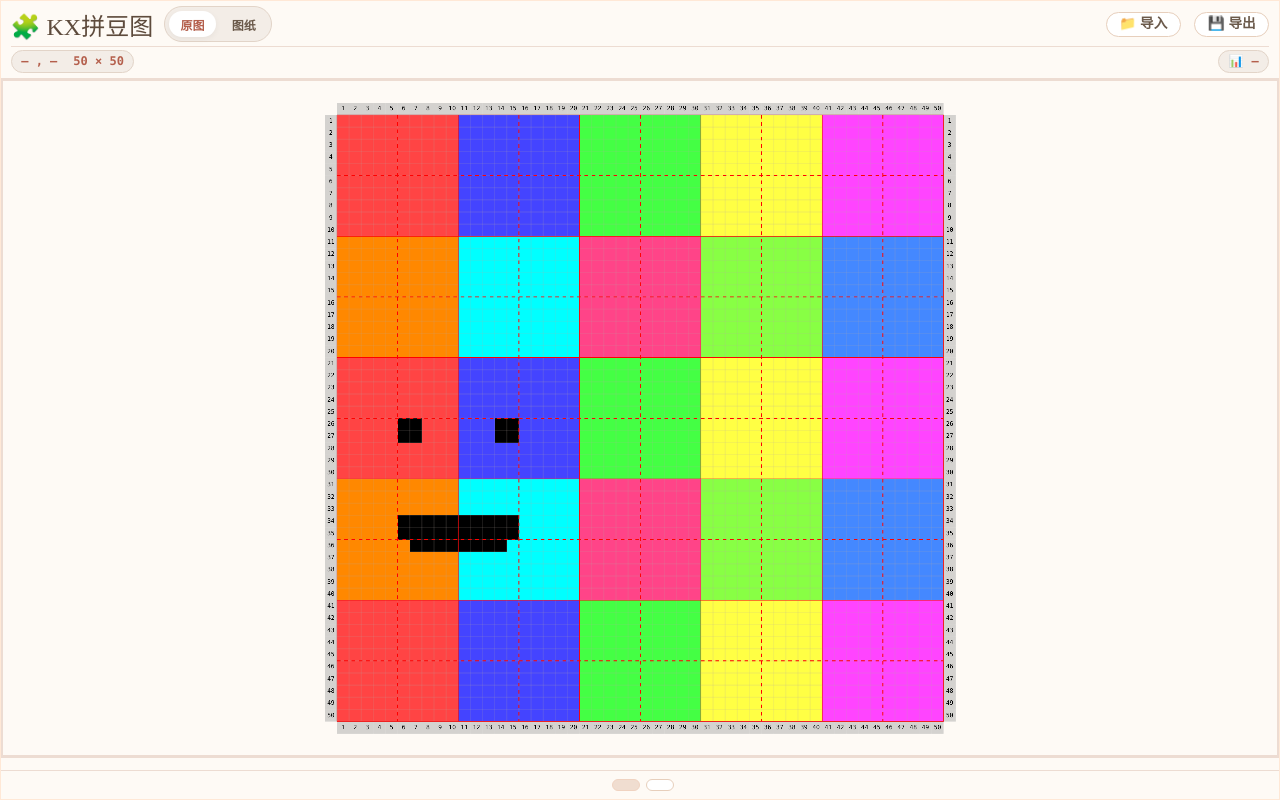
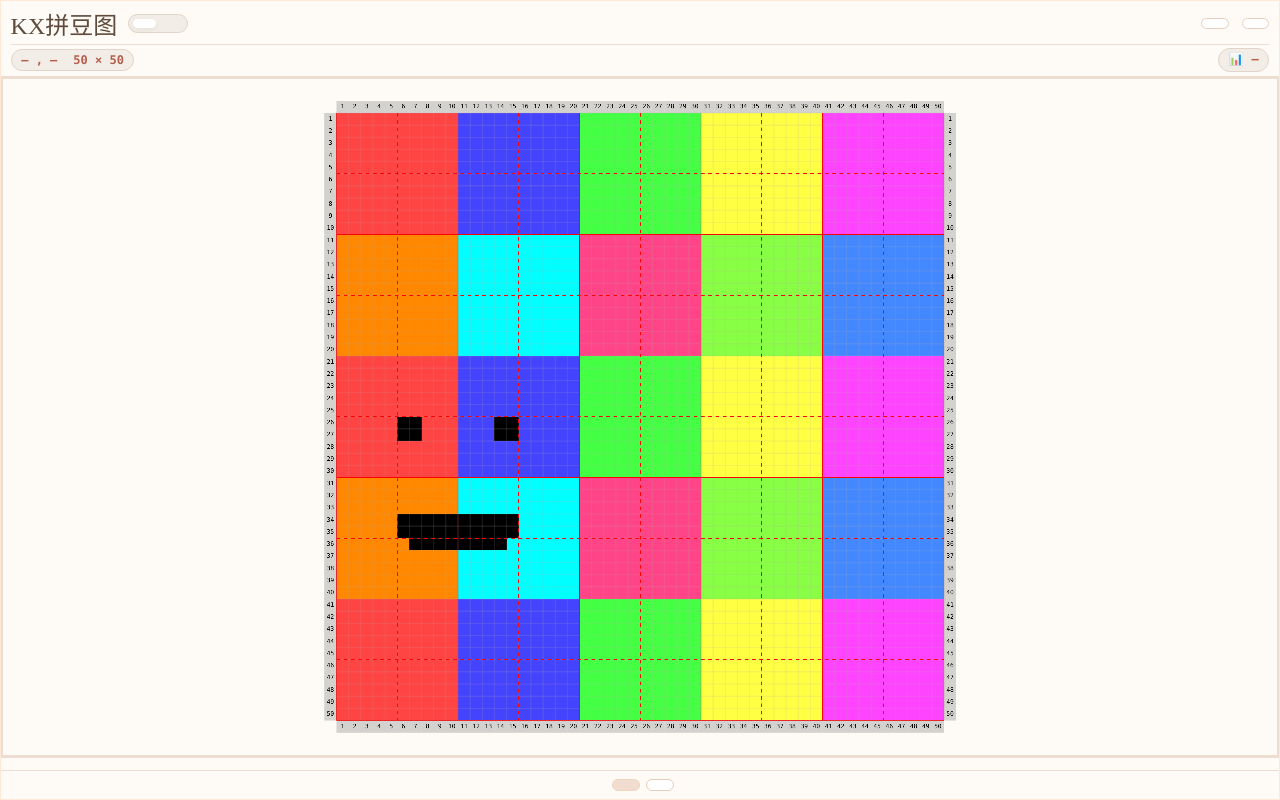
Before and after one commit to wweyoung/BeadsEditor, a Vue app: page / in a window 1280 px wide. Built offline with nearby package versions, Linux system fonts and the light colour scheme; a small style sheet from the web is missing.

Commit message:
顶部按钮替换为 iconfont

```diff
--- a/src/BeadsEditor.vue
+++ b/src/BeadsEditor.vue
@@ -3,23 +3,25 @@
     <div class="top-bar">
       <div class="top-bar-row">
         <div class="left-group">
-          <h1>🧩 KX拼豆图</h1>
+          <h1>KX拼豆图</h1>
           <div class="color-mode-select">
             <button class="color-mode-option" :class="{ active: colorMode === 'original' }"
+                    title="原图"
                     @click="setColorMode('original')"
-            >原图
+            ><i class="iconfont icon-image"></i>
             </button>
             <button class="color-mode-option" :class="{ active: colorMode !== 'original' }"
+                    title="图纸"
                     @click="setColorMode(paletteMode)"
-            >图纸
+            ><i class="iconfont icon-th"></i>
             </button>
           </div>
         </div>
 
         <div class="right-group">
-          <button class="text-btn" title="导入" @click="onImportClick">📁 导入</button>
+          <button class="text-btn" title="导入" @click="onImportClick"><i class="iconfont icon-file-import"></i></button>
           <ImageImporter ref="imageImporterRef" @image-loaded="onImageLoaded"/>
-          <button class="text-btn" title="导出" @click="exportModalVisible = true">💾 导出</button>
+          <button class="text-btn" title="导出" @click="exportModalVisible = true"><i class="iconfont icon-file-export"></i></button>
           <ExportModal
               :visible="exportModalVisible"
               :default-name="originalFileName"
```
